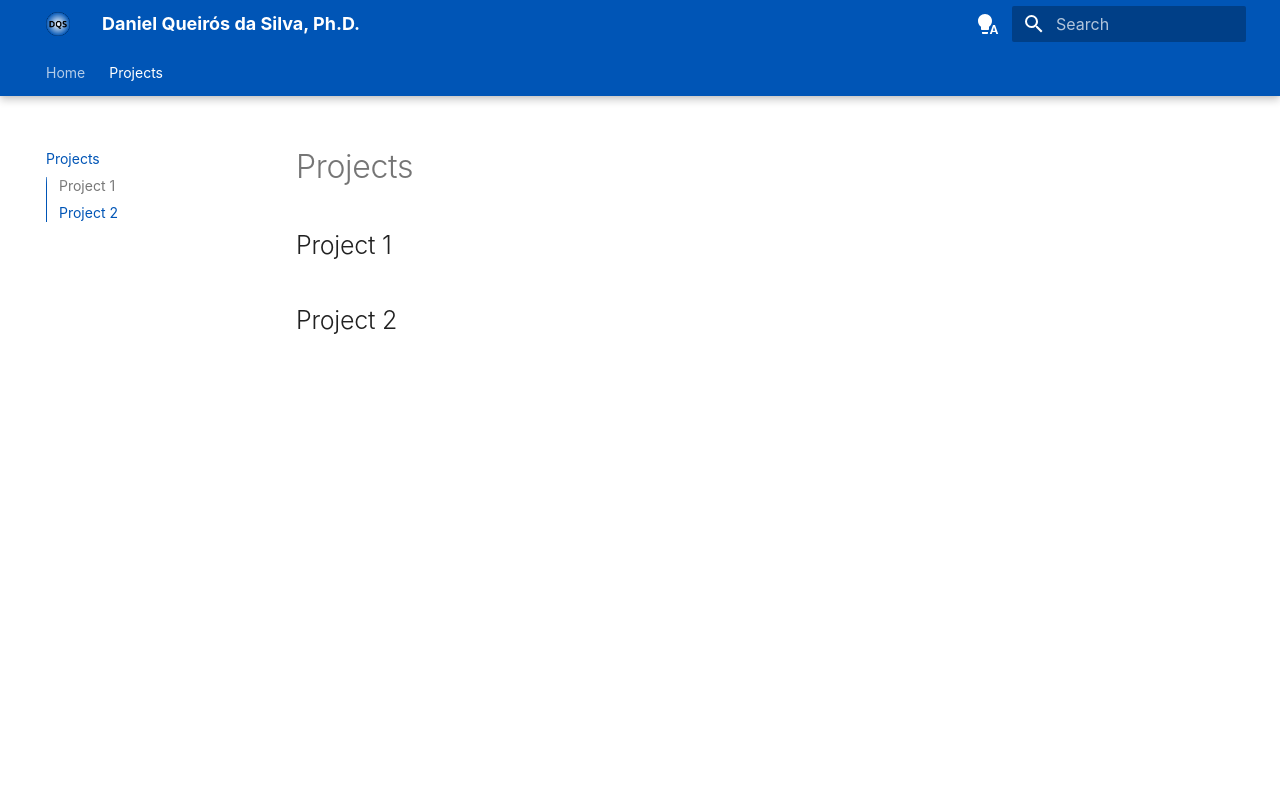
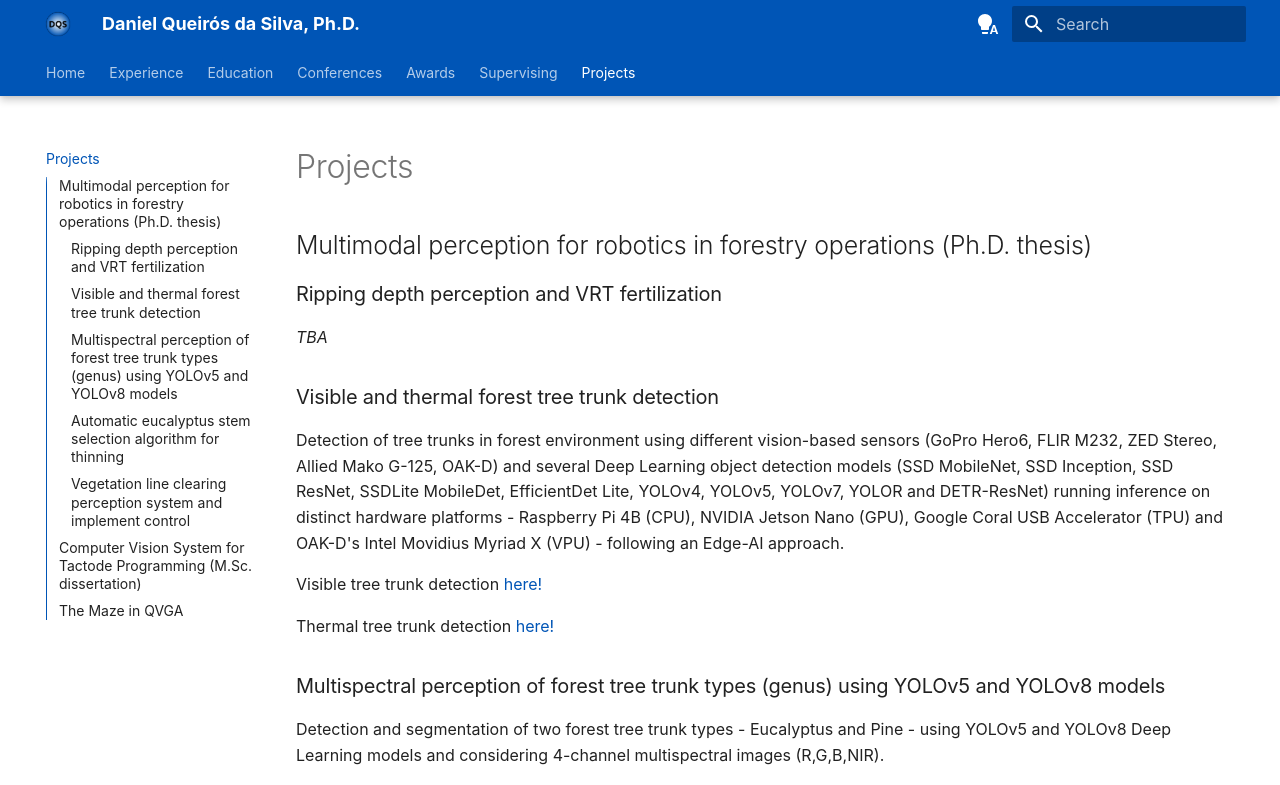
Before and after one commit to daniqsilva25/daniqsilva25.github.io, an MkDocs documentation site: the page built from docs/projects.md, in a window 1280 px wide and 1400 px high. Shown: the top 785 px of the window. Built offline with MkDocs 1.6.1 and Material for MkDocs 9.7.7, drawn with Linux system fonts in a browser that asks for light colours; some of the changed text lies outside the part shown; grey boxes are pictures that could not be loaded.

Commit message:
Added more sections

```diff
--- /dev/null
+++ b/docs/education.md
@@ -0,0 +1,37 @@
+# Education
+
+## Doctorate degree
+
+<div style="display: flex;">
+  <div style="flex-grow: 1;">
+    <p><h3><b>Ph.D. in Electrical and Computer Engineering</b></h3></p>
+    <p><a href="https://www.utad.pt" target="_blank">University of Trás-os-Montes and Alto Douro (UTAD)</a>, Vila Real, Portugal</p>
+    <ul>
+      <li>Thesis: <a href="https://www.researchgate.net/publication/384288274_Multimodal_Perception_for_Robotics_in_Forestry_Operations" target="_blank">Multimodal Perception for Robotics in Forestry Operations</a></li>
+      <li>GPA: Approved with "Muito bom"</li>
+    </ul>
+    <iframe src="https://drive.google.com/file/d/1Sz15ELLX3C_EWPyCejPT-wjs9ox9jO5-/preview" width="640" height="480" frameborder="0"></iframe>
+  </div>
+  <div style="width: 250px; margin-left: 20px;">
+    <p><h3>Sept. 2020 - July 2024</h3></p>
+  </div>
+</div>
+
+___
+
+
+## Master's degree
+
+<div style="display: flex;">
+  <div style="flex-grow: 1;">
+    <p><h3><b>M.Sc. in Electrical and Computer Engineering</b></h3></p>
+    <p><a href="https://www.fe.up.pt" target="_blank">Faculty of Engineering, University of Porto (FEUP)</a>, Porto, Portugal</p>
+    <ul>
+      <li>Dissertation: <a href="https://hdl.handle.net/10216/132839" target="_blank">Computer Vision System for Tactode Programming</a></li>
+      <li>GPA: 16/20</li>
+    <iframe src="https://drive.google.com/file/d/1LO80_W9iRT_Pw6JN4mjLyymoPac5RwzX/preview" width="640" height="480" frameborder="0"></iframe>
+  </div>
+  <div style="width: 250px; margin-left: 20px;">
+    <p><h3>Sept. 2015 - July 2020</h3></p>
+  </div>
+</div>
--- /dev/null
+++ b/docs/experience.md
@@ -0,0 +1,65 @@
+# Experience
+
+### <a href="https://www.inesctec.pt" target="_blank">Institute for Systems and Computer Engineering, Technology and Science (INESC TEC)</a>
+
+<div style="display: flex;">
+  <div style="flex: 1;">
+    <p>&nbsp;Researcher @ <a href="https://www.inesctec.pt/en/laboratories/tribe-laboratory-of-robotics-and-iot-for-smart-precision-agriculture-and-forestry" target="_blank">TRIBE laboratory</a>, Porto, Portugal</p>
+    <ul>
+      <li>Research, development and prototyping of perception and embedded IoT systems for robotics in smart and precision agriculture and forestry</li>
+      <li>Integration and fusion of multimodal sensors (cameras, LiDARs, IMU, GNSS, etc.) for visual-inertial odometry and semantic mapping</li>
+      <li>Train, evaluation and deployment of Deep Learning models for Edge-AI object detection and segmentation</li>
+    </ul>
+  </div>
+  <div style="width: 200px; margin-left: 20px;">
+    <p>Oct. 2023 - Present</p>
+  </div>
+</div>
+
+<div style="display: flex;">
+  <div style="flex: 1;">
+    <p>&nbsp;Research Assistant @ <a href="https://www.inesctec.pt/en/laboratories/tribe-laboratory-of-robotics-and-iot-for-smart-precision-agriculture-and-forestry" target="_blank">TRIBE laboratory</a>, Porto, Portugal</p>
+  </div>
+  <div style="width: 200px; margin-left: 20px;">
+    <p>Sept. 2020 - Sept. 2023</p>
+  </div>
+</div>
+
+
+___
+
+
+### <a href="https://www.isep.ipp.pt" target="_blank">Instituto Superior de Engenharia do Porto (ISEP)</a>
+
+<div style="display: flex;">
+  <div style="flex: 1;">
+    <p>&nbsp;Invited Assistant Lecturer @ <a href="https://www.dee.isep.ipp.pt" target="_blank">Department of Electrical Engineering (DEE)</a>, Porto, Portugal</p>
+    <!-- <ul>
+      <li>item 1</li>
+      <li>item 2</li>
+    </ul> -->
+  </div>
+  <div style="width: 200px; margin-left: 20px;">
+    <p>Feb. 2022 - Present</p>
+  </div>
+</div>
+
+
+___
+
+
+### <a href="https://www.it.pt" target="_blank">Instituto de Telecomunicações (IT)</a>
+
+<div style="display: flex;">
+  <div style="flex: 1;">
+    <p>&nbsp;Research Trainee @ <a href="https://it.pt/Laboratories/Index/2046" target="_blank">DaRTES laboratory</a>, Porto, Portugal</p>
+    <ul>
+      <li>Academic project about oneM2M Publisher-Subscriber architectures using a IoT node (ESP32) and focusing
+on three distinct messaging protocols: CoAP, HTTP and MQTT
+      </li>
+    </ul>
+  </div>
+  <div style="width: 200px; margin-left: 20px;">
+    <p>Sept. 2019 - Feb. 2020</p>
+  </div>
+</div>
--- a/docs/projects.md
+++ b/docs/projects.md
@@ -1,5 +1,64 @@
 # Projects
 
-## Project 1
+## Multimodal perception for robotics in forestry operations (Ph.D. thesis)
 
-## Project 2
+
+### Ripping depth perception and VRT fertilization
+
+_TBA_
+
+
+### Visible and thermal forest tree trunk detection
+
+Detection of tree trunks in forest environment using different vision-based sensors (GoPro Hero6, FLIR M232, ZED Stereo, Allied Mako G-125, OAK-D) and several Deep Learning object detection models (SSD MobileNet, SSD Inception, SSD ResNet, SSDLite MobileDet, EfficientDet Lite, YOLOv4, YOLOv5, YOLOv7, YOLOR and DETR-ResNet) running inference on distinct hardware platforms - Raspberry Pi 4B (CPU), NVIDIA Jetson Nano (GPU), Google Coral USB Accelerator (TPU) and OAK-D's Intel Movidius Myriad X (VPU) - following an Edge-AI approach.
+
+Visible tree trunk detection <a href="https://inesctecpt-my.sharepoint.com/:v:/g/personal/daniel_q_silva_office365_inesctec_pt/EYApI9R-i9NFpBXgOGOh3ngBtO7fAwlEuJSfl8mVV3wp5A?nav=eyJyZWZlcnJhbEluZm8iOnsicmVmZXJyYWxBcHAiOiJPbmVEcml2ZUZvckJ1c2luZXNzIiwicmVmZXJyYWxBcHBQbGF0Zm9ybSI6IldlYiIsInJlZmVycmFsTW9kZSI6InZpZXciLCJyZWZlcnJhbFZpZXciOiJNeUZpbGVzTGlua0NvcHkifX0&e=cM8rNA" target="_blank">here!</a>
+
+Thermal tree trunk detection <a href="https://inesctecpt-my.sharepoint.com/:v:/g/personal/daniel_q_silva_office365_inesctec_pt/EWuYXOAL5BZJqID9HeXZNLQB0rs-HqenpOAoMme0L_RBMg?nav=eyJyZWZlcnJhbEluZm8iOnsicmVmZXJyYWxBcHAiOiJPbmVEcml2ZUZvckJ1c2luZXNzIiwicmVmZXJyYWxBcHBQbGF0Zm9ybSI6IldlYiIsInJlZmVycmFsTW9kZSI6InZpZXciLCJyZWZlcnJhbFZpZXciOiJNeUZpbGVzTGlua0NvcHkifX0&e=boVZNd" target="_blank">here!</a>
+
+
+### Multispectral perception of forest tree trunk types (genus) using YOLOv5 and YOLOv8 models
+
+Detection and segmentation of two forest tree trunk types - Eucalyptus and Pine - using YOLOv5 and YOLOv8 Deep Learning models and considering 4-channel multispectral images (R,G,B,NIR).
+
+<iframe src="https://www.linkedin.com/embed/feed/update/urn:li:ugcPost:7232755011095584768?compact=1" height="400" width="700" frameborder="0" allowfullscreen></iframe>
+
+Github repository of YOLOv5 for training and testing on 4-channel images: [https://github.com/daniqsilva25/yolov5_4chan](https://github.com/daniqsilva25/yolov5_4chan)
+
+Github repository of YOLOv8 for training and testing on 4-channel images: [https://github.com/daniqsilva25/ultralytics_4chan](https://github.com/daniqsilva25/ultralytics_4chan)
+
+
+### Automatic eucalyptus stem selection algorithm for thinning
+
+_TBA_
+
+Watch it <a href="https://inesctecpt-my.sharepoint.com/:v:/g/personal/daniel_q_silva_office365_inesctec_pt/EawxGreoPdRIg4Aen4sdOvABdB2Nh81kS_aiiZU_zC2ZQQ" target="_blank">here!</a>
+
+Watch it <a href="https://inesctecpt-my.sharepoint.com/:v:/g/personal/daniel_q_silva_office365_inesctec_pt/EXx2a8ctb3JNiOvSn1mbQjwBAZdj5Ust8DOjnlDNQ6TviQ" target="_blank">here!</a>
+
+
+### Vegetation line clearing perception system and implement control
+
+_TBA_
+
+Watch it <a href="https://inesctecpt-my.sharepoint.com/:v:/g/personal/daniel_q_silva_office365_inesctec_pt/EX92o5kHFThLvmIvJdArWKEBYqxh4b4tryQrvgQrq8QPYg" target="_blank">here!</a>
+
+___
+
+
+## Computer Vision System for Tactode Programming (M.Sc. dissertation)
+
+_TBA_
+
+<iframe src="https://www.youtube.com/embed/AexTj4I-ry8" width="700" height="400" frameborder="0" allow="accelerometer; autoplay; clipboard-write; encrypted-media; gyroscope; picture-in-picture" allowfullscreen></iframe>
+
+GitHub repository: [https://github.com/daniqsilva25/tactode_recognition](https://github.com/daniqsilva25/tactode_recognition)
+
+___
+
+
+## The Maze in QVGA
+
+_TBA_
+
+<iframe src="https://www.youtube.com/embed/yIrrkUGHrhg" width="700" height="400" frameborder="0" allow="accelerometer; autoplay; clipboard-write; encrypted-media; gyroscope; picture-in-picture" allowfullscreen></iframe>
--- a/mkdocs.yml
+++ b/mkdocs.yml
@@ -56,3 +56,12 @@
       link: https://www.linkedin.com/in/daniel-queiros-silva
     - icon: fontawesome/brands/discord
       link: https://www.discord.com/users/daniqsilva
+
+nav:
+  - Home: index.md
+  - Experience: experience.md
+  - Education: education.md
+  - Conferences: events.md
+  - Awards: awards.md
+  - Supervising: supervising.md
+  - Projects: projects.md
```
Also changed, not shown: docs/awards.md (added, +5 -0 lines), docs/events.md (added, +62 -0 lines), docs/index.md (+32 -15 lines), docs/supervising.md (added, +24 -0 lines).
